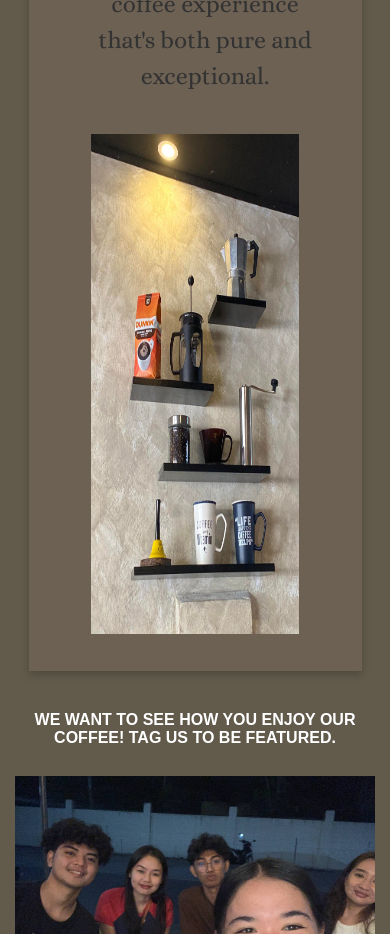
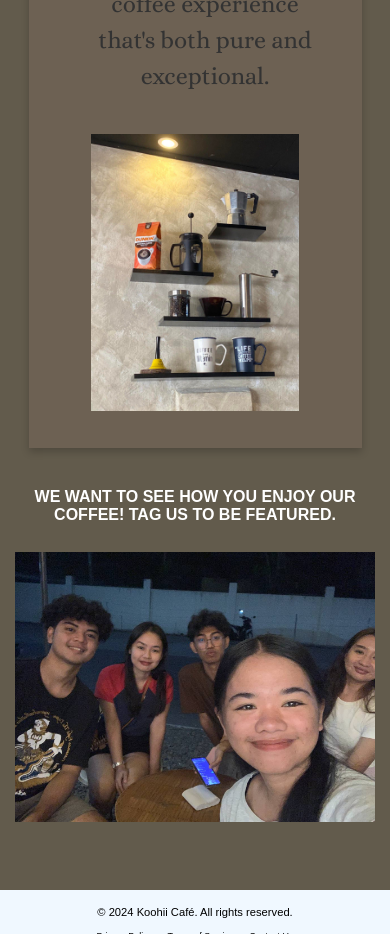
Before and after one commit to ishalean/cafeproject1, a plain HTML site: page index.html in a window 390 px wide. Shown: the part 1020-1954 px from the top of the page. Drawn offline with Linux system fonts and the light colour scheme; files whose address does not match are found by name.

Commit message:
Update trisha.css

```diff
--- a/trisha.css
+++ b/trisha.css
@@ -358,8 +358,8 @@ footer a:hover {
 
     .about-image img {
         width: 80%;
-        height: 350px;
-        max-height: none;
+        height: 250px;
+        object-fit: cover;
         padding-left: 0;
         margin-top: 20px;
     }
@@ -401,8 +401,8 @@ footer a:hover {
 
     .about-image img {
         width: 80%;
-        height: 230px;
-        max-height:none;
+        height: 150px;
+        object-fit: cover;
         margin-top: 10px;
     }
 
@@ -458,7 +458,7 @@ footer a:hover {
 
     .about-image img {
         width: 80%;
-        height: 500px;
+        height: auto;
         padding-left: 0;
     }
 }
```
